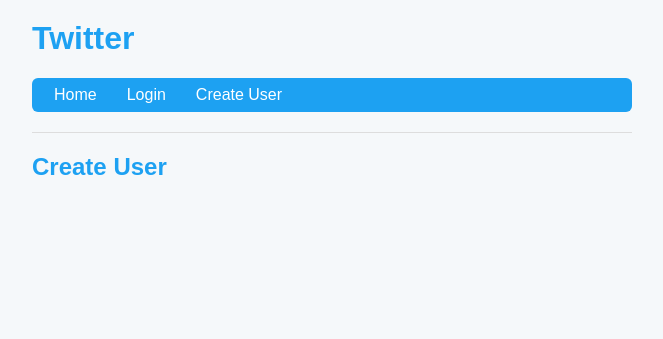
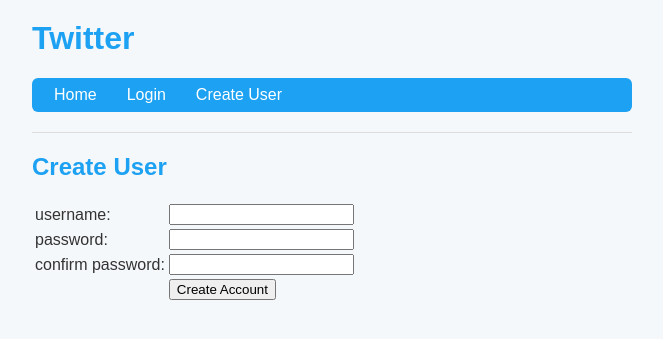
Before and after one commit to Jogo2002/tweeter, a FastAPI app: page /create_user in a window 1280 px wide. Shown: the top 339 px of the page, without its empty margins (308-971 px from the left). Run offline with FastAPI, Linux system fonts and the light colour scheme; data comes from the database, SQL or seed files in the repository; both versions use the stored data as it was after the commit.

Commit message:
create user functionality

```diff
--- a/main.py
+++ b/main.py
@@ -113,7 +113,7 @@
                 error = 'Password is incorrect.'
             else:
                 con.close()
-                response = RedirectResponse(url='/', status_code=302)
+                response = RedirectResponse(url='/')
                 response.set_cookie(key='username', value=submitted_username)
                 response.set_cookie(key='password', value=submitted_password)
                 return response
@@ -145,15 +145,35 @@
 
 @app.get('/create_user', response_class=HTMLResponse)
 async def create_user(request: Request):
+    submitted_username = request.query_params.get('username')
+    submitted_password = request.query_params.get('password')
+    submitted_password2 = request.query_params.get('password2')
+
+    error = None
+    if submitted_username is not None:
+        if submitted_password != submitted_password2:
+            error = 'Passwords do not match.'
+        else:
+            try:
+                con = sqlite3.connect('twitter_clone.db')
+                cur = con.cursor()
+                cur.execute('INSERT INTO users (username, password) VALUES (?, ?)', (submitted_username, submitted_password))
+                con.commit()
+                con.close()
+                response = RedirectResponse(url='/login')
+                return response
+            except sqlite3.IntegrityError:
+                error = 'An account with that username already exists.'
+
     return templates.TemplateResponse(
         request=request,
         name='create_user.html',
         context={
             'is_logged_in': check_credentials(request),
-            "username": check_credentials(request),
+            'username': check_credentials(request),
+            'error': error,
         }
     )
 
-
 if __name__ == '__main__':
     uvicorn.run("main:app", host="127.0.0.1", port=8080, reload=True)
--- a/templates/create_message.html
+++ b/templates/create_message.html
@@ -2,4 +2,5 @@
 
 {% block content %}
 <h2>Create Message</h2>
+<p1>What's on your mind?</p1>
 {% endblock %}
--- a/templates/create_user.html
+++ b/templates/create_user.html
@@ -2,4 +2,22 @@
 
 {% block content %}
 <h2>Create User</h2>
+
+{% if error %}
+<p style="color: red;">{{ error }}</p>
+{% endif %}
+
+{% if not is_logged_in %}
+<form>
+    <table>
+        <tr><td>username: </td><td><input name="username"></td></tr>
+        <tr><td>password: </td><td><input type="password" name="password"></td></tr>
+        <tr><td>confirm password: </td><td><input type="password" name="password2"></td></tr>
+        <tr><td>         </td><td><input type="submit" value="Create Account"><td></td><tr>
+    </table>
+</form>
+{% else %}
+<p>You are already logged in.</p>
+{% endif %}
+
 {% endblock %}
```
Also changed, not shown: twitter_clone.db.
